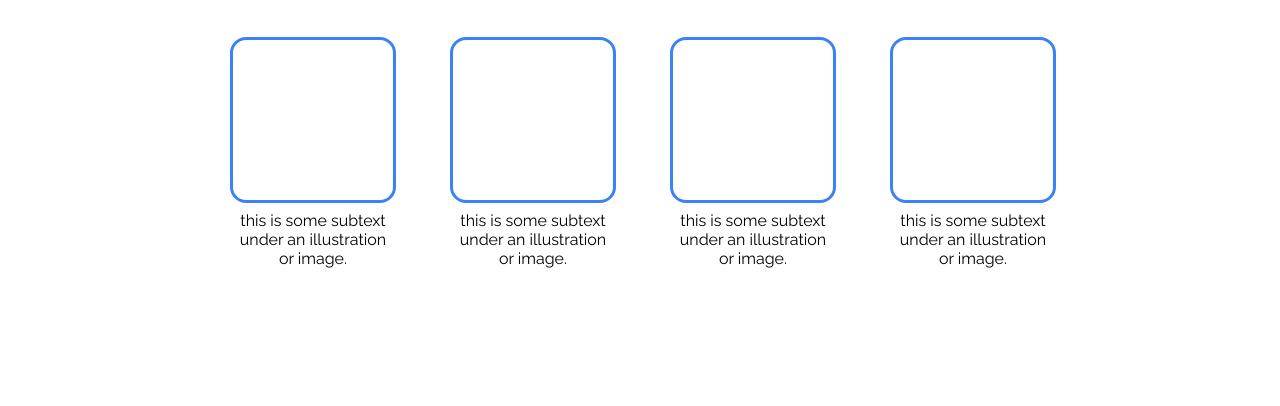
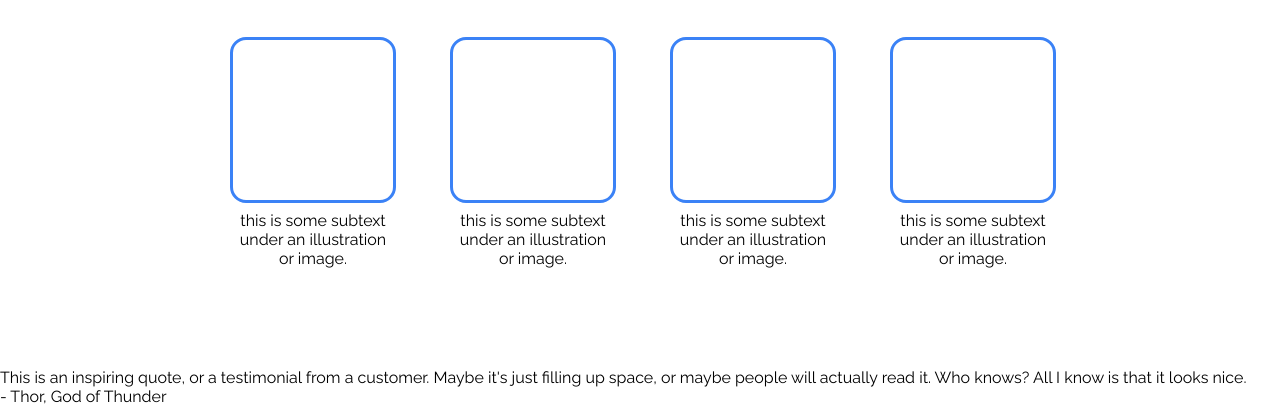
Before and after one commit to Evenish/project-landing-page, a plain HTML site: page index.html in a window 1280 px wide. Shown: the part 548-954 px from the top of the page. Before the commit the page ends 816 px from the top, so only its background shows below. Drawn offline with Linux system fonts and the light colour scheme.

Commit message:
Add quote section

```diff
--- a/index.html
+++ b/index.html
@@ -51,7 +51,14 @@
                     this is some subtext under an illustration or image.
                 </div>
             </div>
+        </div>
 
+        <div class="quote-section">
+            <div class="quote">
+                This is an inspiring quote, or a testimonial from a customer. Maybe it's just filling up space, or maybe people will actually read it. Who knows? All I know is that it looks nice.
+            </div>
+            <div class="quote-author">
+                - Thor, God of Thunder
             </div>
         </div>
     </body>
--- a/styles.css
+++ b/styles.css
@@ -76,6 +76,7 @@ body {
     flex-direction: column;
     justify-content: center;
     align-items: center;
+    margin-bottom: 100px;
 }
 
 .information .heading {
```
Lines whose indentation alone changed are shown as unchanged.
